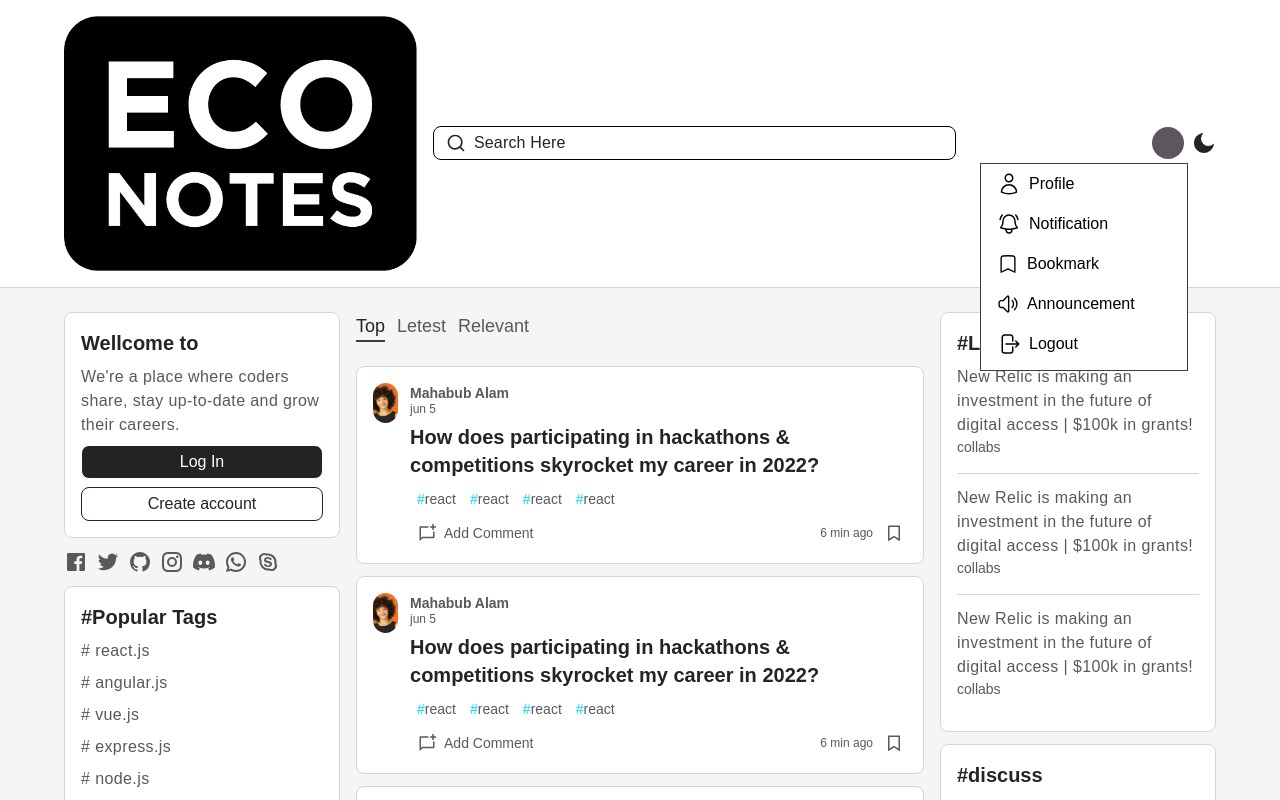
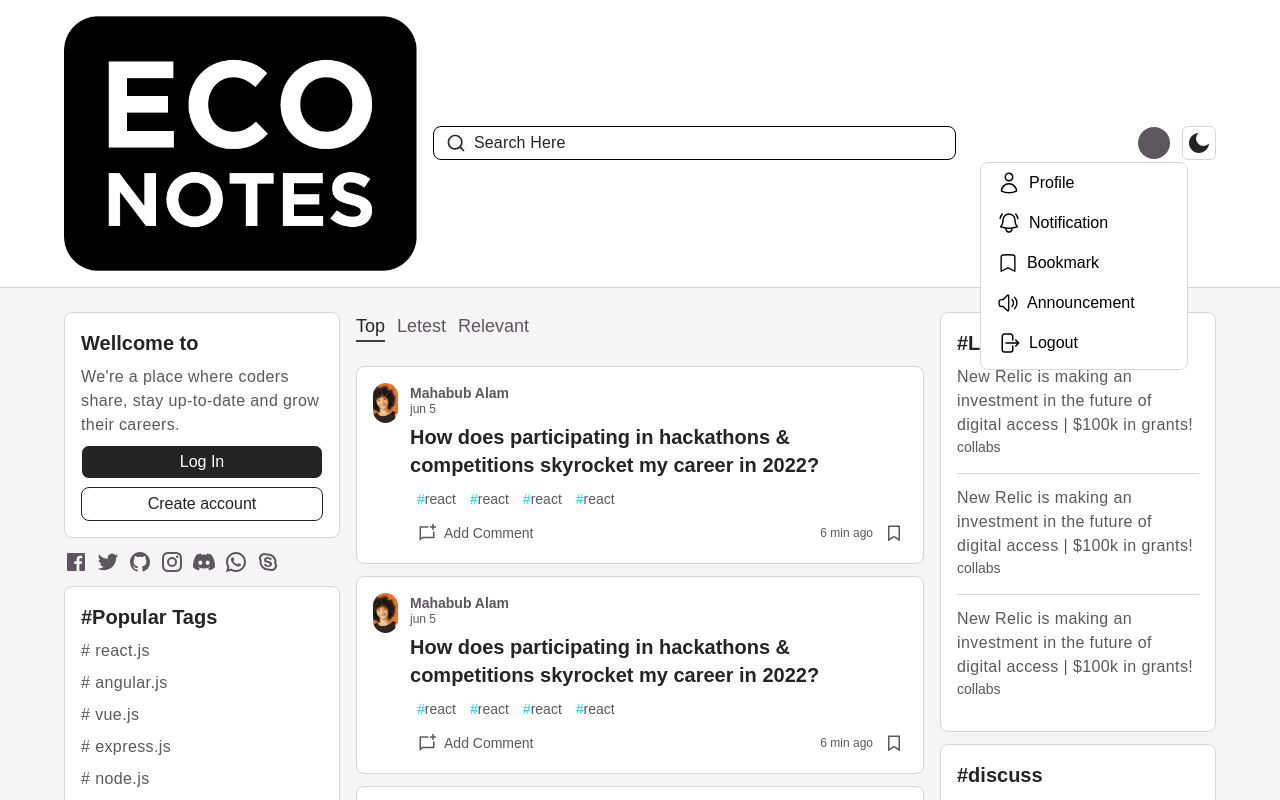
Before and after one commit to TFMahabub/eco-notes, a Next.js app: page / in a window 1280 px wide. Both pictures are taken after a click on the element 1168 px from the left and 143 px from the top of the page. Shown: the top 800 px of the page. Built offline with nearby package versions, Linux system fonts and the light colour scheme.

Commit message:
[MODIFY] navbar profile menu

```diff
--- a/components/shared/navbar/BigScreenMenus.tsx
+++ b/components/shared/navbar/BigScreenMenus.tsx
@@ -11,8 +11,10 @@ const BigScreenMenus = ({ user }: { user: boolean }) => {
     const { profileMenu } = useSelector((state: RootState) => state.NavbarSlice)
     const dispatch = useDispatch();
 
+    // const body = document.getElementsByTagName('body')
+    // body.addEve
     return (
-        <div className="relative hidden md:flex gap-common items-center">
+        <div className="md:relative hidden md:flex md:gap-common-.75 md:items-center">
             {
                 !user &&
                 <>
@@ -38,7 +40,7 @@ const BigScreenMenus = ({ user }: { user: boolean }) => {
                 <DarkMode />
             </div>
             <div
-                className={`hidden ${profileMenu ? "md:flex flex-col items-center gap-common-.75 absolute top-9 right-7 w-52 h-52 bg-primary dark:bg-darkMode-contentBG overflow-y-auto border border-border-dark" : "md:hidden"}`}
+                className={`hidden ${profileMenu ? "md:flex flex-col items-center gap-common-.75 absolute top-9 right-7 w-52 h-52 bg-primary dark:bg-darkMode-contentBG overflow-y-auto border box-border-color rounded-lg" : "md:hidden"}`}
             >
                 <div className="w-full">
                     <ProfileMenus />
--- a/components/shared/navbar/DarkMode.tsx
+++ b/components/shared/navbar/DarkMode.tsx
@@ -19,6 +19,7 @@ const DarkMode = () => {
                 currentTheme === 'light' &&
                 <div
                     onClick={() => setTheme("dark")}
+                    className='p-1 bg-primary dark:bg-darkMode-contentBG border border-border-light rounded-md'
                 >
                     <RiMoonFill className='text-secondary-dark text-2xl' />
                 </div>
@@ -27,6 +28,7 @@ const DarkMode = () => {
                 currentTheme === 'dark' &&
                 <div
                     onClick={() => setTheme("light")}
+                    className='p-1 bg-primary dark:bg-darkMode-contentBG border border-border-light/40 rounded-md'
                 >
                     <RiSunFill className='text-darkMode-textPrimaryColor text-2xl' />
                 </div>
--- a/components/shared/navbar/ProfileMenus.tsx
+++ b/components/shared/navbar/ProfileMenus.tsx
@@ -13,29 +13,29 @@ const ProfileMenus = () => {
     const { theme, setTheme } = useTheme()
     return (
         <>
-            <Link href={'/'} className='flex items-center gap-common px-common-1 py-common hover:bg-secondary-dark/5 dark:hover:bg-primary/10 transform transition ease-linear duration-100'>
+            <Link href={'/'} className='flex items-center gap-common px-common-1 py-common hover:bg-secondary-dark/10 dark:hover:bg-primary/10 transform transition ease-linear duration-100'>
                 <Profile />
                 <TextMenuItem>Profile</TextMenuItem>
             </Link>
-            <Link href={'/'} className='flex items-center gap-common px-common-1 py-common hover:bg-secondary-dark/5 dark:hover:bg-primary/10 transform transition ease-linear duration-100'>
+            <Link href={'/'} className='flex items-center gap-common px-common-1 py-common hover:bg-secondary-dark/10 dark:hover:bg-primary/10 transform transition ease-linear duration-100'>
                 <Notification />
                 <TextMenuItem>Notification</TextMenuItem>
             </Link>
-            <Link href={'/'} className='flex items-center gap-common px-common-1 py-common hover:bg-secondary-dark/5 dark:hover:bg-primary/10 transform transition ease-linear duration-100'>
+            <Link href={'/'} className='flex items-center gap-common px-common-1 py-common hover:bg-secondary-dark/10 dark:hover:bg-primary/10 transform transition ease-linear duration-100'>
                 <Bookmark />
                 <TextMenuItem>Bookmark</TextMenuItem>
             </Link>
-            <Link href={'/'} className='flex items-center gap-common px-common-1 py-common hover:bg-secondary-dark/5 dark:hover:bg-primary/10 transform transition ease-linear duration-100'>
+            <Link href={'/'} className='flex items-center gap-common px-common-1 py-common hover:bg-secondary-dark/10 dark:hover:bg-primary/10 transform transition ease-linear duration-100'>
                 <Announcement />
                 <TextMenuItem>Announcement</TextMenuItem>
             </Link>
-            <button className='w-full flex items-center gap-common px-common-1 py-common hover:bg-secondary-dark/5 dark:hover:bg-primary/10 transform transition ease-linear duration-100'>
+            <button className='w-full flex items-center gap-common px-common-1 py-common hover:bg-secondary-dark/10 dark:hover:bg-primary/10 transform transition ease-linear duration-100'>
                 <Logout />
                 <TextMenuItem>Logout</TextMenuItem>
             </button>
             <button
                 onClick={() => setTheme(theme === "dark" ? "light" : "dark")}
-                className='w-full flex items-center gap-common px-common-1 py-common hover:bg-secondary-dark/5 dark:hover:bg-primary/10 transform transition ease-linear duration-100'
+                className='w-full flex items-center gap-common px-common-1 py-common hover:bg-secondary-dark/10 dark:hover:bg-primary/10 transform transition ease-linear duration-100'
             >
                 {theme === 'light' && <Moon />}
                 {theme === 'dark' && <Sun />}
```
